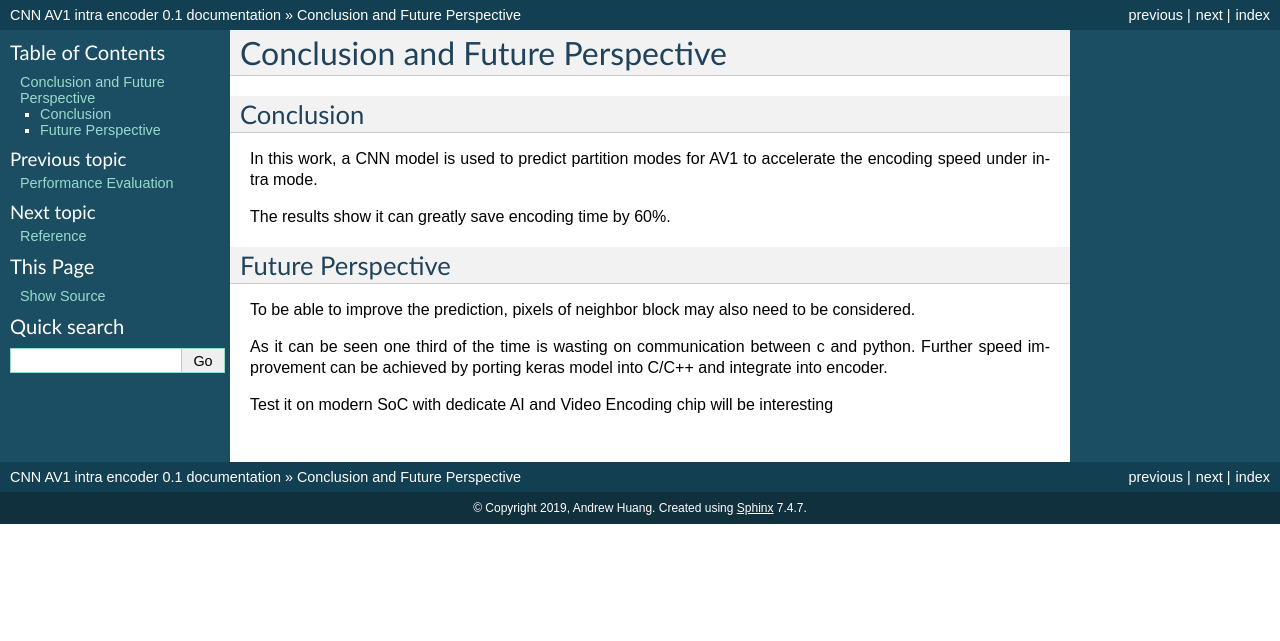
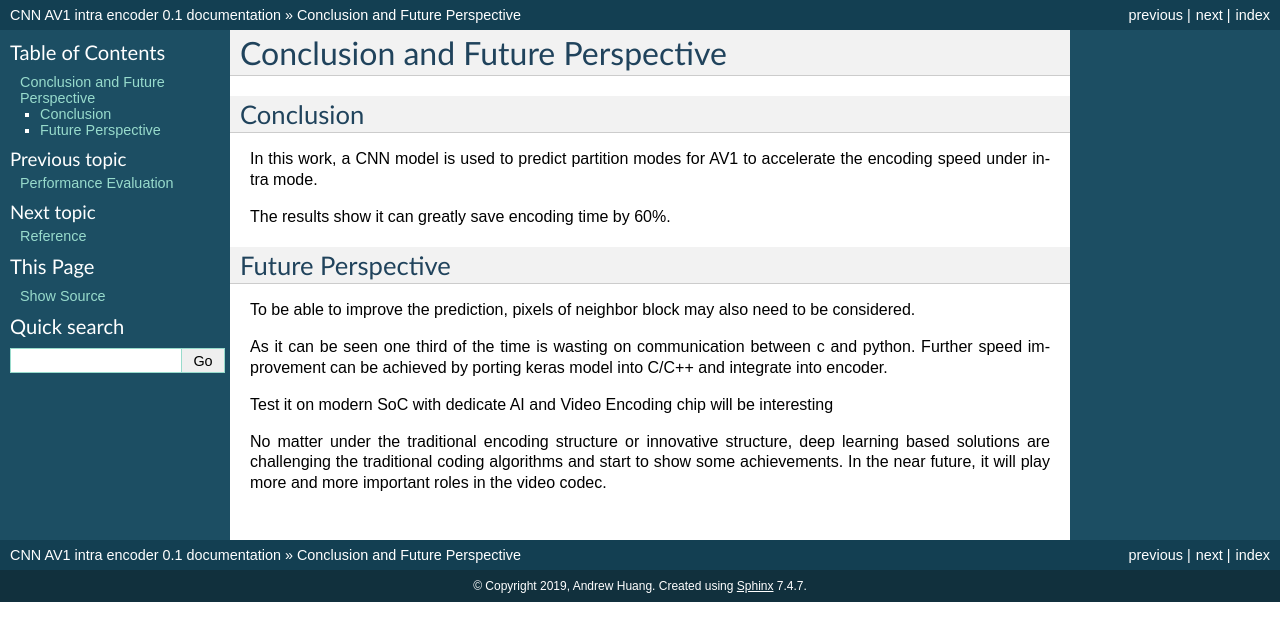
Before and after one commit to epadam/CNN-AV1-intra-encoder, a Sphinx documentation site: the page built from source/conclusion.rst, in a window 1280 px wide. Shown: the top 641 px of the page. Built offline with Sphinx 7.4.7, drawn with Linux system fonts in a browser that asks for light colours.

Commit message:
Update conclusion.rst

```diff
--- a/source/conclusion.rst
+++ b/source/conclusion.rst
@@ -18,3 +18,5 @@ To be able to improve the prediction, pixels of neighbor block may also need to
 As it can be seen one third of the time is wasting on communication between c and python. Further speed improvement can be achieved by porting keras model into C/C++ and integrate into encoder.
 
 Test it on modern SoC with dedicate AI and Video Encoding chip will be interesting
+
+No matter under the traditional encoding structure or innovative structure, deep learning based solutions are challenging the traditional coding algorithms and start to show some achievements. In the near future, it will play more and more important roles in the video codec.
```
